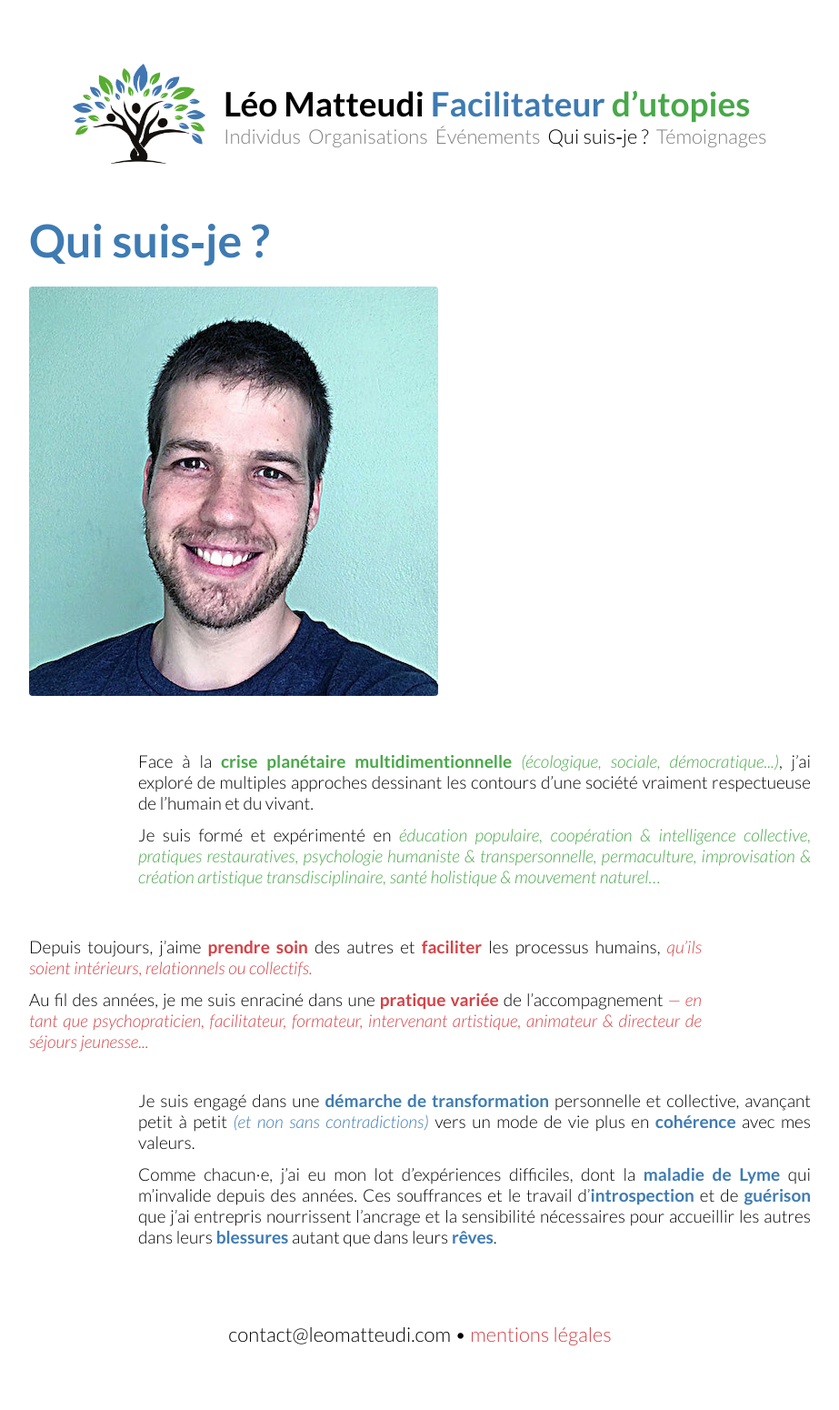
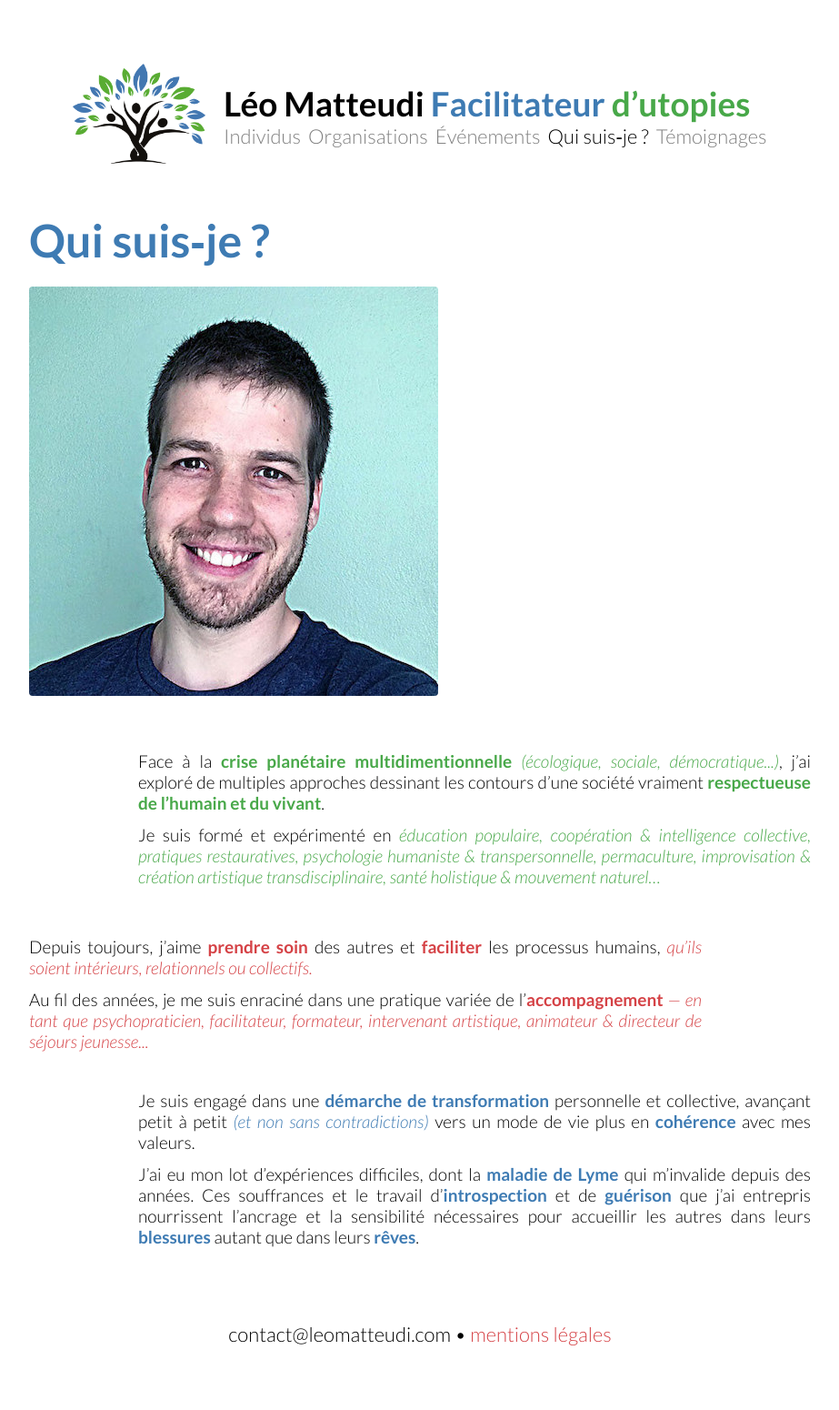
Before and after one commit to leomatteudi/leomatteudi, a Jekyll site: the page built from pages/4-qui-suis-je.html, in a window 1280 px wide. Shown: the whole page at 91% size, without its empty margins (178-1101 px from the left). Built offline with Jekyll 4.4.1, drawn with Linux system fonts in a browser that asks for light colours.

Commit message:
Update 4-qui-suis-je.html

```diff
--- a/pages/4-qui-suis-je.html
+++ b/pages/4-qui-suis-je.html
@@ -12,16 +12,16 @@ title: Qui suis&#8209;je ?
 
 
 <div class="block wotitle green">
-	<p>Face à la <strong>crise planétaire multidimentionnelle</strong> <em>(écologique, sociale, démocratique...)</em>, j’ai exploré de multiples approches dessinant les contours d’une société vraiment respectueuse de l’humain et du vivant.</p>
+	<p>Face à la <strong>crise planétaire multidimentionnelle</strong> <em>(écologique, sociale, démocratique...)</em>, j’ai exploré de multiples approches dessinant les contours d’une société vraiment <strong>respectueuse de l’humain et du vivant</strong>.</p>
 	<p>Je suis formé et expérimenté en <em>éducation populaire, coopération &amp;&nbsp;intelligence collective, pratiques restauratives, psychologie humaniste &amp;&nbsp;transpersonnelle, permaculture, improvisation & création artistique transdisciplinaire, santé holistique & mouvement naturel&#8230;</em></p>
 </div>
 
 <div class="block wotitle red">
 	</p>Depuis toujours, j’aime <strong>prendre soin</strong> des autres et <strong>faciliter</strong> les processus humains, <em>qu’ils soient intérieurs, relationnels ou collectifs.</em></p>
-	<p>Au fil des années, je me suis enraciné dans une <strong>pratique variée</strong> de l’accompagnement <em>— en tant que psychopraticien, facilitateur, formateur, intervenant artistique, animateur &amp;&nbsp;directeur de séjours jeunesse...</em></p>
+	<p>Au fil des années, je me suis enraciné dans une pratique variée de l’<strong>accompagnement</strong> <em>— en tant que psychopraticien, facilitateur, formateur, intervenant artistique, animateur &amp;&nbsp;directeur de séjours jeunesse...</em></p>
 </div>
 
 <div class="block wotitle blue">
 	<p>Je suis engagé dans une <strong>démarche de transformation</strong> personnelle et collective, avançant petit à petit <em>(et non sans contradictions)</em> vers un mode de vie plus en <strong>cohérence</strong> avec mes valeurs.</p>
-	<p>Comme chacun·e, j’ai eu mon lot d’expériences difficiles, dont la <strong>maladie de Lyme</strong> qui m’invalide depuis des années. Ces souffrances et le travail d’<strong>introspection</strong> et de <strong>guérison</strong> que j’ai entrepris nourrissent l’ancrage et la sensibilité nécessaires pour accueillir les autres dans leurs <strong>blessures</strong> autant que dans leurs <strong>rêves</strong>.</p>
+	<p>J’ai eu mon lot d’expériences difficiles, dont la <strong>maladie de Lyme</strong> qui m’invalide depuis des années. Ces souffrances et le travail d’<strong>introspection</strong> et de <strong>guérison</strong> que j’ai entrepris nourrissent l’ancrage et la sensibilité nécessaires pour accueillir les autres dans leurs <strong>blessures</strong> autant que dans leurs <strong>rêves</strong>.</p>
 </div>
```
